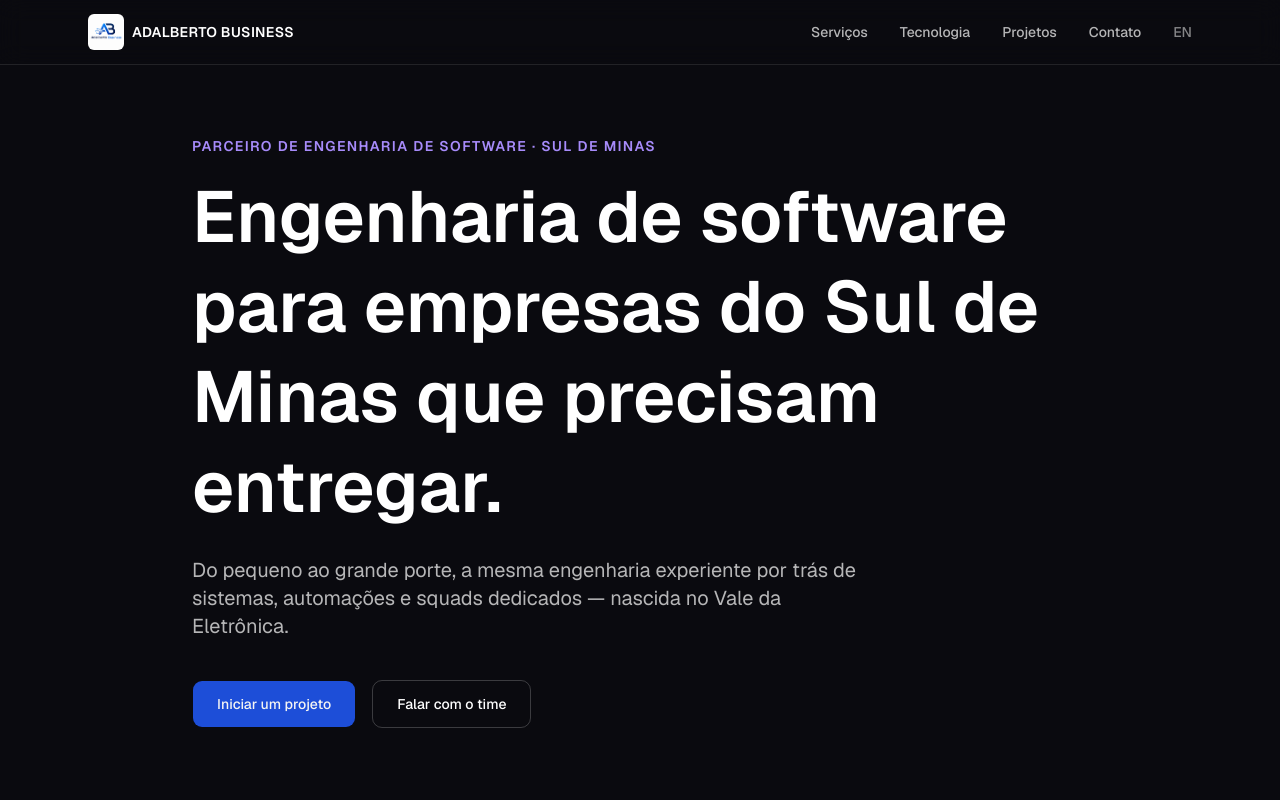
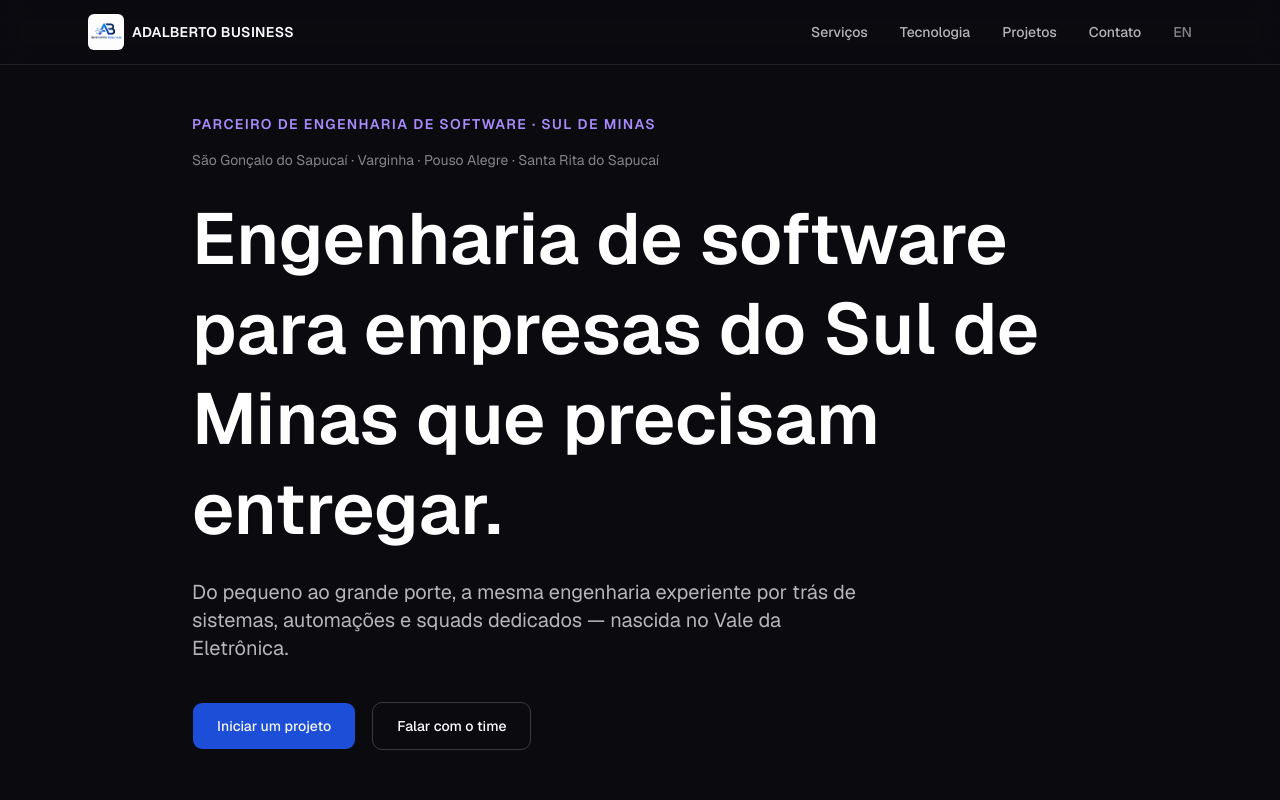
Before and after one commit to Beto1821/adalbertobussiness, a Next.js app: page /pt in a window 1280 px wide. Shown: the top 800 px of the page. Built offline with nearby package versions, Linux system fonts and the light colour scheme.

Commit message:
feat: render regional cities line in Hero when present

```diff
--- a/src/components/hero/hero.tsx
+++ b/src/components/hero/hero.tsx
@@ -30,6 +30,11 @@ export function Hero({ dict }: { dict: Dictionary }) {
         <p data-hero-animate className="mb-4 text-sm font-semibold uppercase tracking-widest text-electric-purple-text">
           {dict.hero.eyebrow}
         </p>
+        {dict.hero.regionLabel ? (
+          <p data-hero-animate className="mb-6 text-sm text-white/50">
+            {dict.hero.regionLabel}
+          </p>
+        ) : null}
         <h1 data-hero-animate className="text-5xl font-semibold leading-tight text-white sm:text-6xl lg:text-7xl">
           {dict.hero.headline}
         </h1>
```
